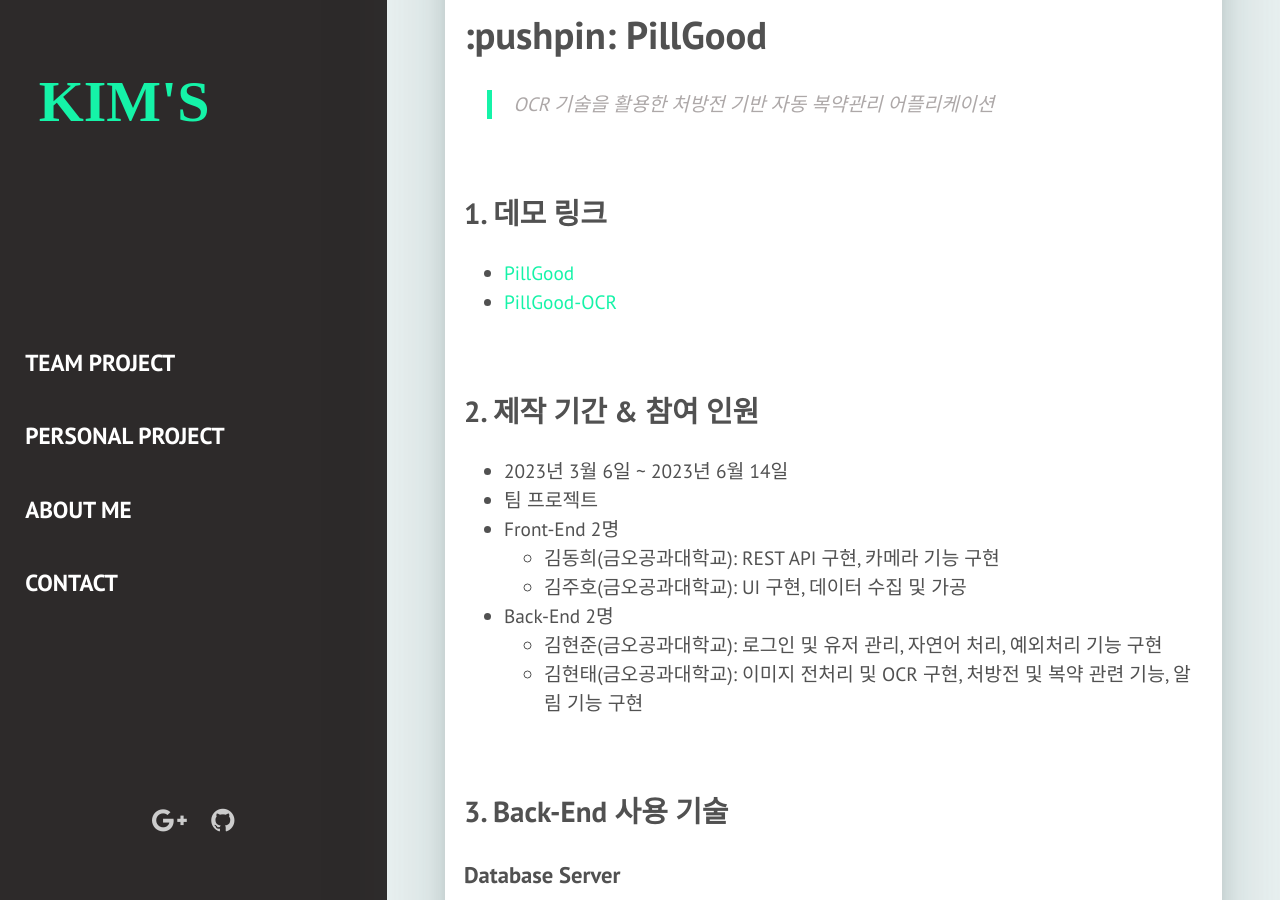
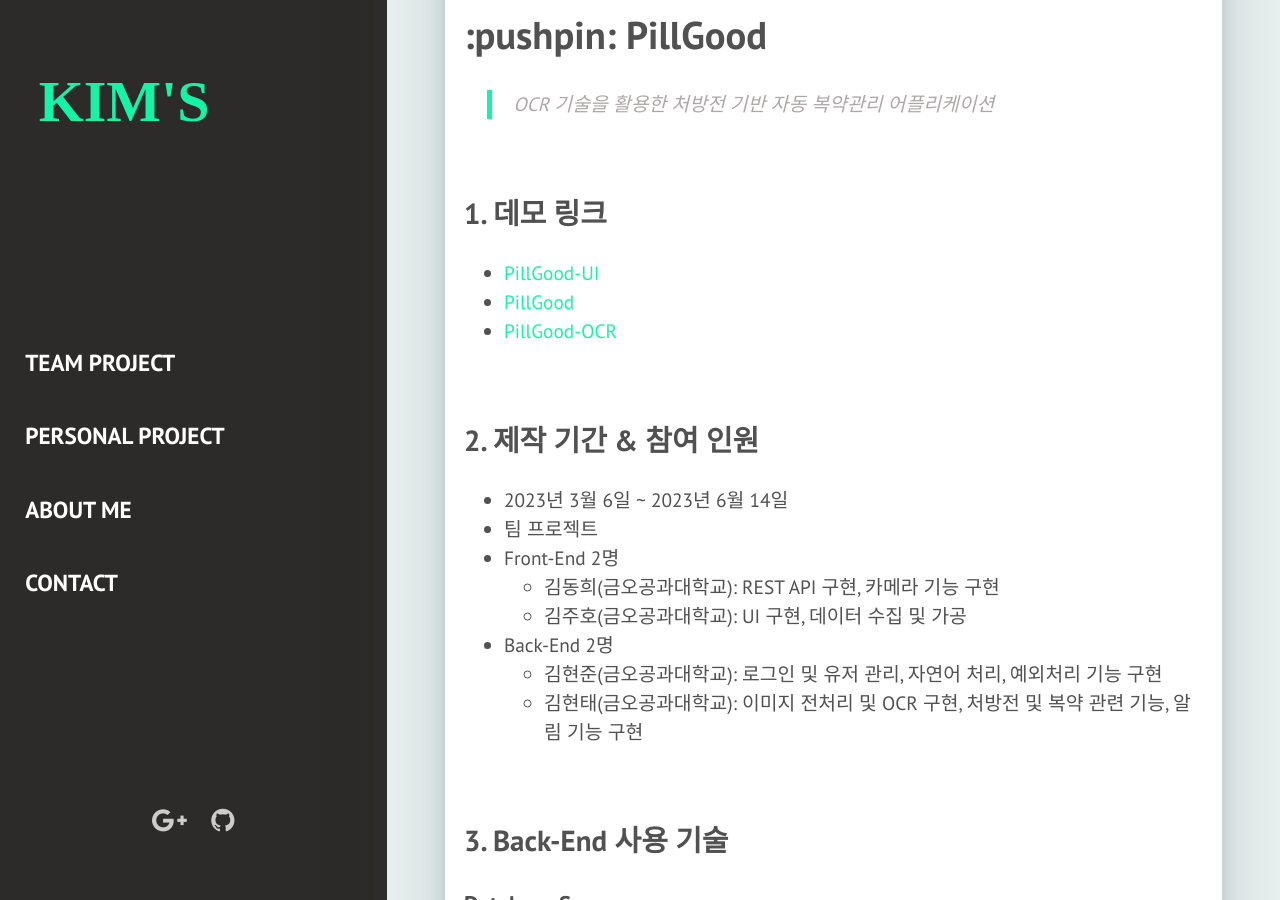
Before and after one commit to kimgusxo/kimgusxo.github.io, a Jekyll site: the page built from _posts/2017-03-29-the-white-house.markdown, in a window 1280 px wide and 900 px high, scrolled down 1435 px. Built offline with Jekyll 4.4.1, drawn with Linux system fonts in a browser that asks for light colours; some web fonts are replaced.

Commit message:
link new window

```diff
--- a/_posts/2017-03-29-the-white-house.markdown
+++ b/_posts/2017-03-29-the-white-house.markdown
@@ -12,8 +12,9 @@ description: OCR 기술을 활용한 처방전 기반 자동 복약관리 어플
 <br>
 
 ## 1. 데모 링크
-- [PillGood](https://github.com/kimgusxo/pillgood)
-- [PillGood-OCR](https://github.com/kimgusxo/pillgood-ocr)
+- [PillGood-UI](https://www.figma.com/file/98GhZVArtu01389vLCcxB6/%ED%95%84%EA%B5%BF?type=design&node-id=0-1&mode=design){: target="_blank"}
+- [PillGood](https://github.com/kimgusxo/pillgood){: target="_blank"}
+- [PillGood-OCR](https://github.com/kimgusxo/pillgood-ocr){: target="_blank"}
 
 <br>
 
```
